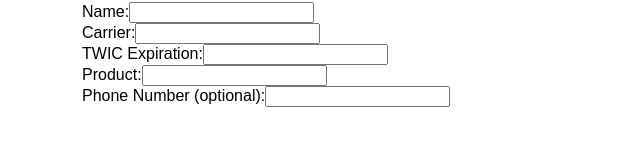
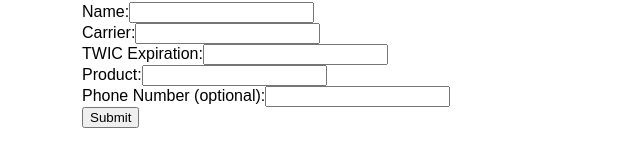
Before and after one commit to hambailey/first-mern-stack, a Gatsby site: page /DriverRecord in a window 1280 px wide. Shown: the part 333-500 px from the top of the page, without its empty margins (308-948 px from the left). Built offline with nearby package versions, Linux system fonts and the light colour scheme; Gatsby itself is replaced by a stand-in of ours.

Commit message:
Added submit button to form DriverRecord/index.js

```diff
--- a/src/pages/DriverRecord/index.js
+++ b/src/pages/DriverRecord/index.js
@@ -44,6 +44,8 @@ const DriverRecordPage = () => {
                 <label htmlFor="phoneNumber">Phone Number (optional):
                     <input type="text" id="phoneNumber" name="phoneNumber" value={formData.phoneNumber} onChange={handleChange}/>
                 </label>
+                <br/>
+                <input type="submit" value="Submit" />
             </form>
         </Layout>
     )
```
